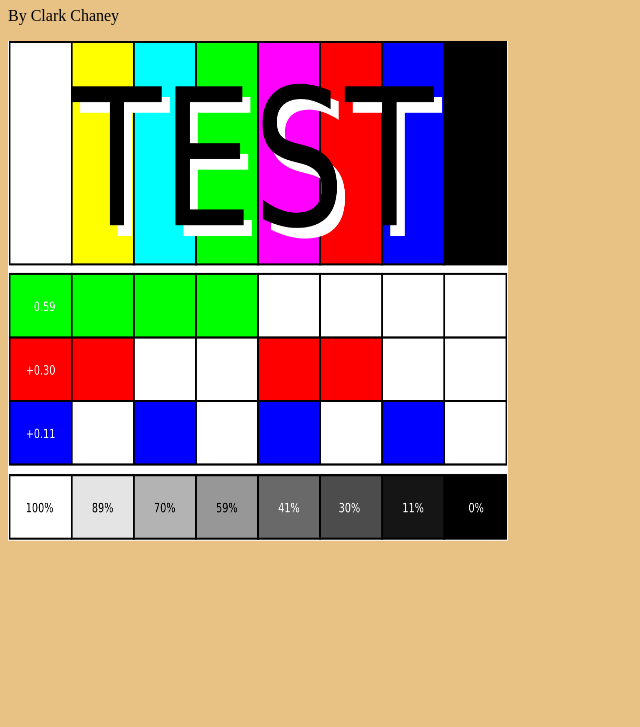
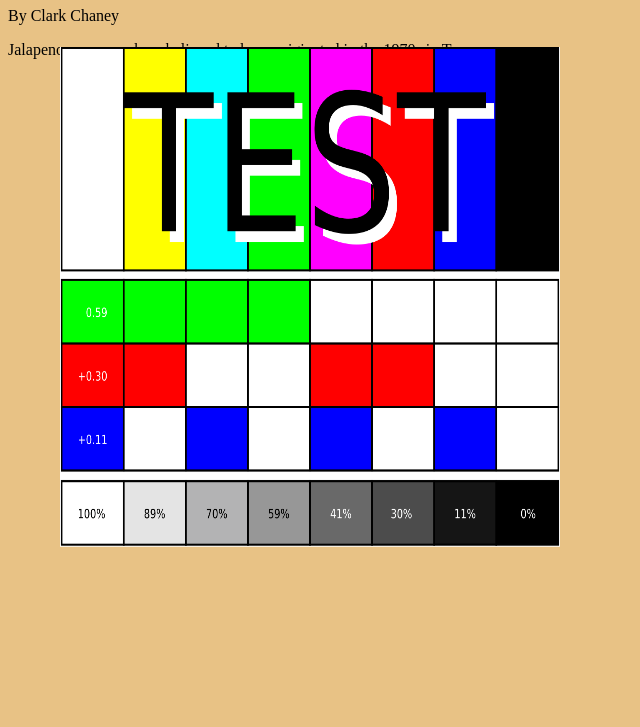
Before and after one commit to JacobClark25/Health_thing_10, a plain HTML site: page index.html in a window 1280 px wide. Shown: the part 73-800 px from the top of the page, without its empty margins (0-640 px from the left). Drawn offline with Linux system fonts and the light colour scheme.

Commit message:
Update index.html

```diff
--- a/index.html
+++ b/index.html
@@ -6,7 +6,9 @@
 <h1>Jalapeno Poppers</h1>
 <p>By Clark Chaney</p>
 
-<img src="test.png" alt="CANNOT LOAD IMAGE" width="500" height="500">
+<img src="test.png" alt="CANNOT LOAD IMAGE" width="500" height="500" style="position: absolute; left: 60px; top: 120px;">
+
+<p>Jalapeno poppers where believed to have originated in the 1970s in Texas</p>
 
 </body>
 </html>
```
